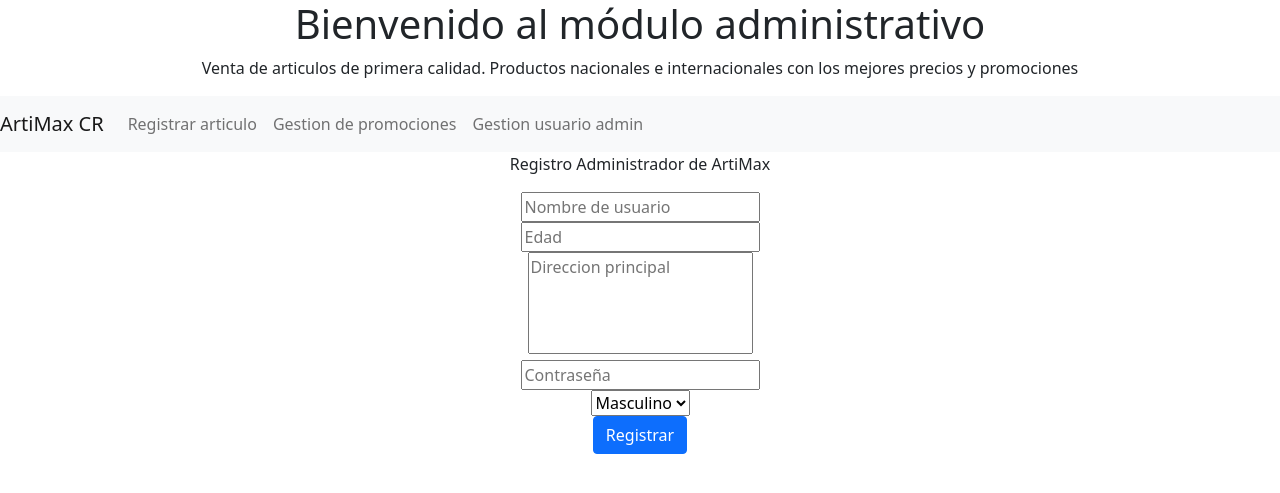
After one commit to iRaxcoder/Proyecto2_lenguajes_RandallMora, a PHP site: page /API_REST_ArtiMax/view/RegistrarAdminView.php in a window 1280 px wide. The commit adds this page. Shown: the top 493 px of the page. Run offline with PHP 8.4, Linux system fonts and the light colour scheme.

Commit message:
modulo admin terminado

```diff
--- a/controller/AdminController.php
+++ b/controller/AdminController.php
@@ -28,4 +28,9 @@ class AdminController
 
         $this->view->show("PromocionArticuloView.php", $data);
     }
+
+    public function mostrar_gestion_usuario_admin()
+    {
+        $this->view->show("RegistrarAdminView.php", null);
+    }
 }
--- /dev/null
+++ b/view/RegistrarAdminView.php
@@ -0,0 +1,79 @@
+<?php
+include_once 'headerAdminView.php';
+?>
+
+<!DOCTYPE html>
+<html lang="en">
+
+<head>
+    <meta charset="UTF-8">
+    <meta http-equiv="X-UA-Compatible" content="IE=edge">
+    <meta name="viewport" content="width=device-width, initial-scale=1.0">
+    <title>Registrar un administrador</title>
+    <script type="text/javascript" src="public/js/user.js"></script>
+</head>
+
+<body>
+
+</body>
+
+</html>
+
+<div class="row text-center">
+
+    <div class="col-md-12">
+
+        <form method="post">
+
+            <div class="row">
+                <div class=" col-md-12 register-form-header">
+                    <p class="register-form-font-header">Registro Administrador de <span>ArtiMax</span>
+                    </p>
+                </div>
+            </div>
+            <!-- usuario -->
+            <div class="row">
+                <div class="col-md-12">
+                    <input type="usuario" id="usuario2" name="usuario" placeholder="Nombre de usuario" required>
+                </div>
+            </div>
+            <!-- edad -->
+            <div class="row">
+                <div class="col-md-12">
+                    <input type="edad" id="edad" name="edad" placeholder="Edad" required>
+                </div>
+            </div>
+            <!-- direccion -->
+            <div class="row">
+                <div class="col-md-12">
+                    <textarea name="direccion" id="direccion" cols="22.5" style="resize: none;" placeholder="Direccion principal" rows="4"></textarea>
+                </div>
+            </div>
+            <div class="row"></div>
+            <div class="col-md-12">
+                <input type="contrasennia" id="contrasenniaR" name="contrasenniaR" placeholder="Contraseña">
+            </div>
+            <!-- genero -->
+            <div class="row">
+                <div class="col-md-12">
+                    <select name="genero" id="genero">
+                        <option value="masculino">Masculino</option>
+                        <option value="femenino">Femenino</option>
+                        <option value="otro">Otro</option>
+                    </select>
+                </div>
+            </div>
+            <!-- boton registrar -->
+            <div class="row">
+                <div class="col-md-12 register-row">
+                    <button onclick="registrar_usuario($('#usuario2').val(),1,$('#edad').val(),
+            $('#direccion').val(),$('#genero').val(),$('#contrasenniaR').val()); return false;" class="btn btn-primary">Registrar</button>
+                </div>
+            </div>
+        </form>
+    </div>
+
+</div>
+<div class="mensaje">
+
+</div>
--- a/view/headerAdminView.php
+++ b/view/headerAdminView.php
@@ -22,7 +22,7 @@
     <!-- nav -->
 
 
-    <nav class="navbar  navbar-expand-lg navbar-light bg-light ">
+    <nav class="navbar navbar-expand-lg navbar-light bg-light ">
         <a class="navbar-brand" href="/view/headerAdminView.php">ArtiMax CR</a>
         <button class="navbar-toggler" type="button" data-toggle="collapse" data-target="#navbarText" aria-controls="navbarText" aria-expanded="false" aria-label="Toggle navigation">
             <span class="navbar-toggler-icon"></span>
@@ -36,13 +36,12 @@
                     <a class="nav-link" href="?controlador=Admin&accion=mostrar_promociones_view">Gestion de promociones</a>
                 </li>
                 <li class="nav-item">
-                    <a class="nav-link" href="#">Gestion usuario admin</a>
+                    <a class="nav-link" href="?controlador=Admin&accion=mostrar_gestion_usuario_admin">Gestion usuario admin</a>
                 </li>
             </ul>
             </form>
         </div>
     </nav>
-
 </body>
 
 </html>
```
